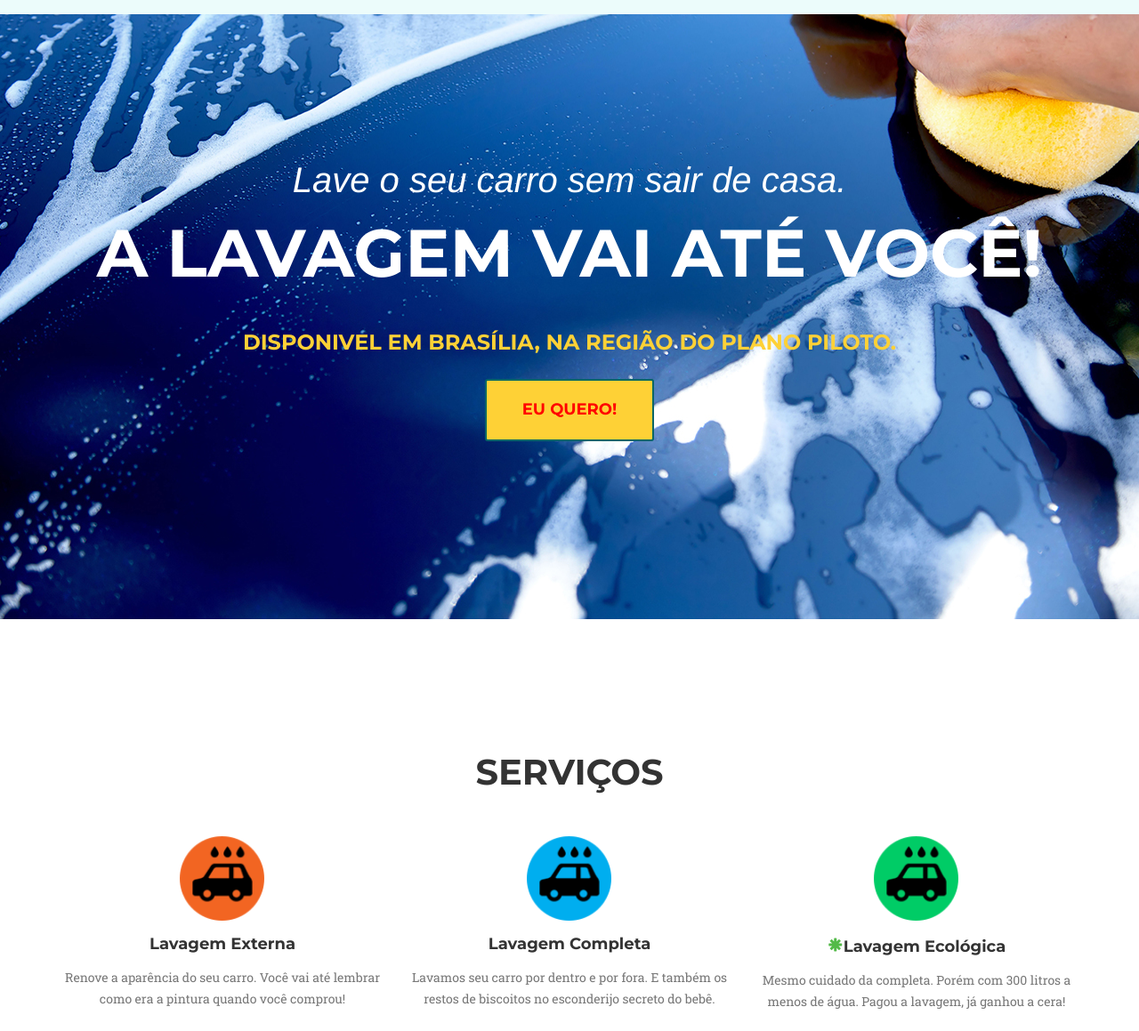
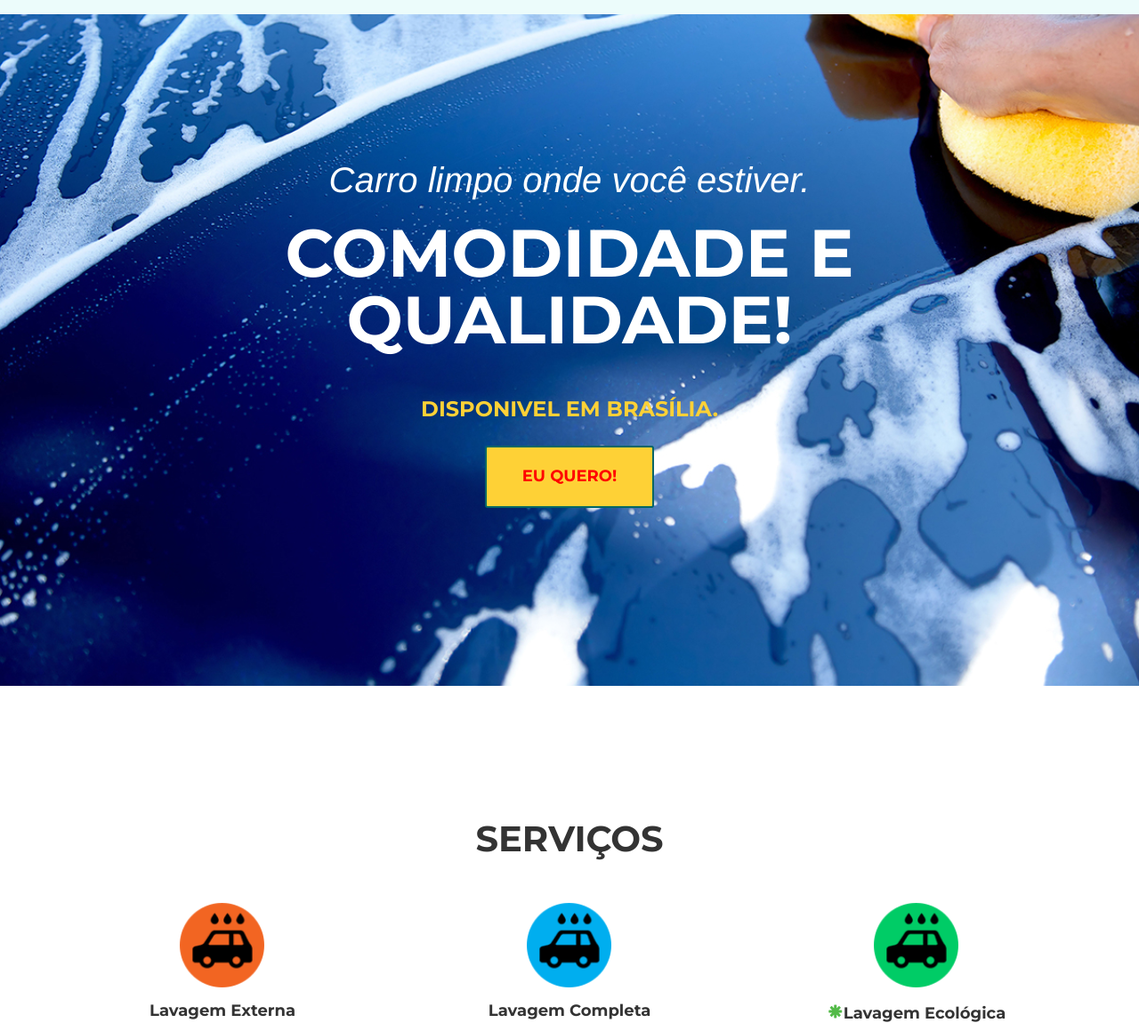
Before and after one commit to irawild/-Grumr, a plain HTML site: page index.html in a window 1280 px wide. Shown: the part 84-1243 px from the top of the page at 89% size. Drawn offline with nearby package versions, Linux system fonts and the light colour scheme; a web font is replaced by a local one.

Commit message:
Alterações de textos das lavagens
Alterações nos textos dos tipos de lavagens e na chamada principal da
home page.

```diff
--- a/index.html
+++ b/index.html
@@ -100,9 +100,9 @@
     <header>
         <div class="container">
             <div class="intro-text" style="padding-top:266px;">
-                <div class="intro-lead-in">Lave o seu carro sem sair de casa.</div>
-                <div class="intro-heading">A lavagem vai até você!</div>
-                <h3 style="color:#FED136; padding-bottom: 18px;">Disponivel em Brasília, na região do Plano Piloto.</h3>
+                <div class="intro-lead-in">Carro limpo onde você estiver.</div>
+                <div class="intro-heading">Comodidade e qualidade!</div>
+                <h3 style="color:#FED136; padding-bottom: 18px;">Disponivel em Brasília.</h3>
                 <a href="#services" style="color:#f00; border-color:#066; border-width:2px;" class="page-scroll btn btn-xl">Eu Quero!</a>
             </div>
         </div>
@@ -123,7 +123,7 @@
                         <img src="img/lava-externa.png" width="100" />
                     </span>
                     <h4 class="service-heading">Lavagem Externa</h4>
-                    <p class="text-muted">Renove a aparência do seu carro. Você vai até lembrar como era a pintura quando você comprou!</p>
+                    <p class="text-muted">Lavagem tradicional, com água, xampu e esponja. Carro limpo por fora.</p>
                     <div class="row text-center">
                         <br/><br/>
                         <a href="#contact" style="color:#fff; background:#F26522; border-width:2px;" class="page-scroll btn btn-xl">Gostei</a>
@@ -134,7 +134,7 @@
                         <img src="img/lava-completa.png" width="100" />
                     </span>
                     <h4 class="service-heading">Lavagem Completa</h4>
-                    <p class="text-muted">Lavamos seu carro por dentro e por fora. E também os restos de biscoitos no esconderijo secreto do bebê.</p>
+                    <p class="text-muted">Lavagem externa, mais aspiração de interior e limpeza de painel e partes plásticas.</p>
                     <div class="row text-center">
                         <br/><br/>
                         <a href="#contact" style="color:#fff; background:#00aeef; border-color:#0c6; border-width:2px;" class="page-scroll btn btn-xl">Adorei</a>
@@ -147,7 +147,7 @@
                     <h4 class="service-heading">
                         <span style="color:#53BA48;" class="glyphicon glyphicon-asterisk" aria-hidden="true"></span>Lavagem Ecológica
                     </h4>
-                    <p class="text-muted">Mesmo cuidado da completa. Porém com 300 litros a menos de água. Pagou a lavagem, já ganhou a cera!</p>
+                    <p class="text-muted">Com 1% da quantidade de água de uma lavagem convencional, limpa, encera e protege a pintura.</p>
                     <div class="row text-center">
                         <br/><br/>
                         <a href="#contact" style="color:#fff; background:#0c6; border-color:#066; border-width:2px;" class="page-scroll btn btn-xl">Amei</a>
@@ -175,7 +175,7 @@
         <div class="container">
             <div class="row">
                 <div class="col-lg-12 text-center">
-                    <h2 class="section-heading">Torne-se Um Best Washer</h2>
+                    <h2 class="section-heading">Torne-se lavador credenciado</h2>
                     <h3 class="section-subheading text-muted">Com o padrão de Qualidade Grumr!</h3>
                 </div>
             </div>
```
